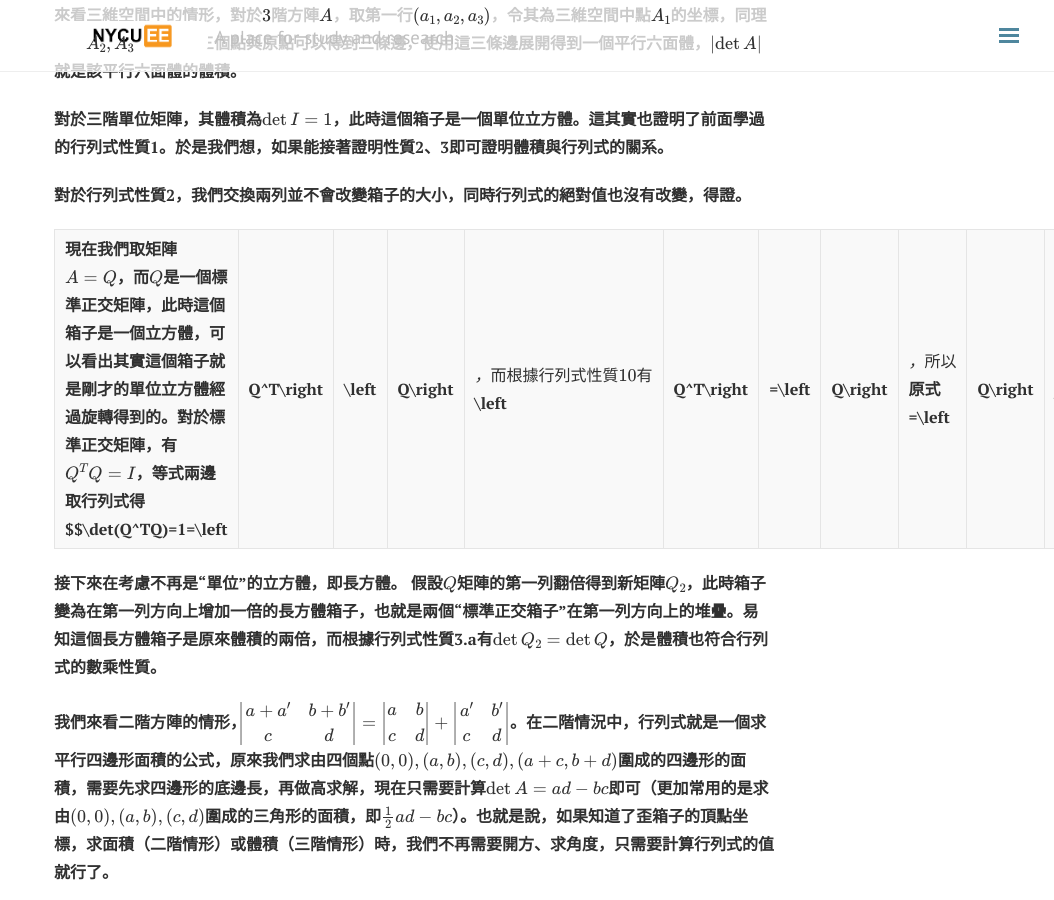
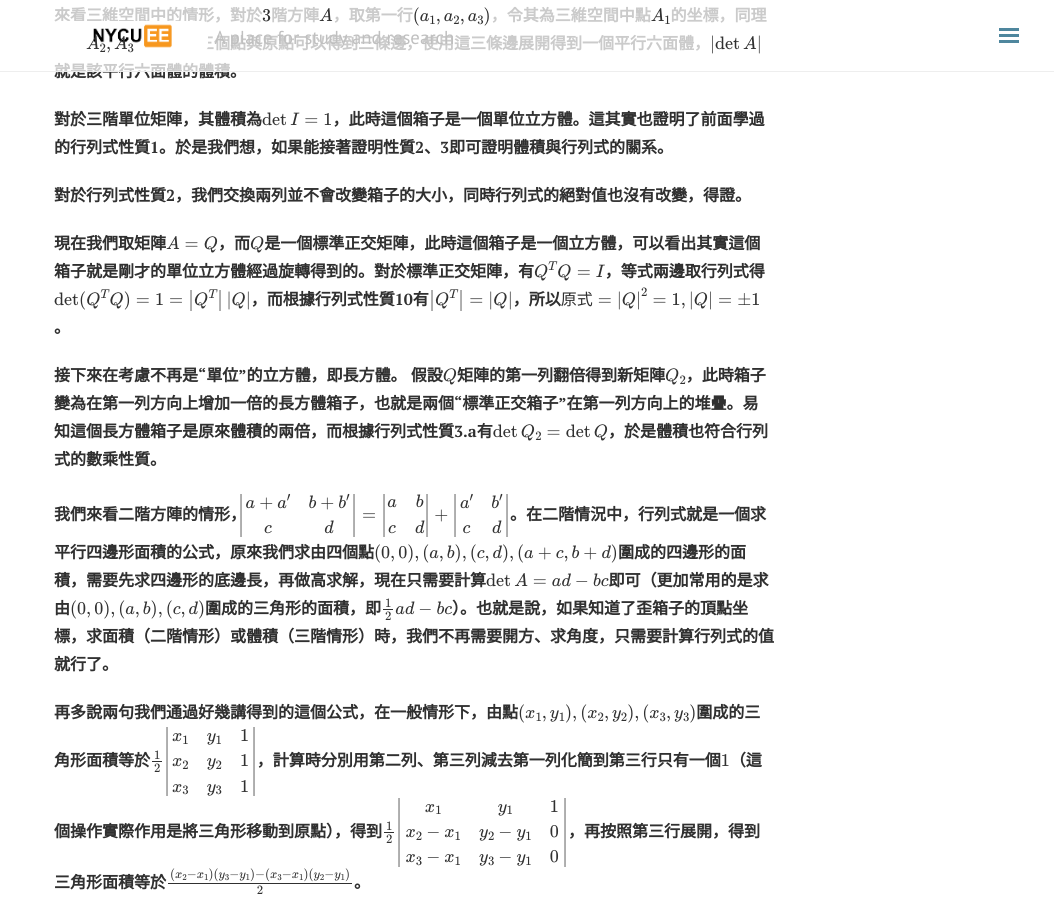
Before and after one commit to nycu-ee/nycu-ee.github.io, a Jekyll site: the page built from _posts/2021-02-11-linear-algebra-20.md, in a window 1280 px wide and 900 px high, scrolled down 2204 px. Shown: the whole window, without its empty margins (226-1280 px from the left). Built offline with Jekyll 4.4.1, drawn with Linux system fonts in a browser that asks for light colours; nearby versions of some CDN libraries; formulas are drawn with MathJax 3; comment, search, counter and statistics services are not loaded.

Commit message:
Update 2021-02-11-linear-algebra-20.md

```diff
--- a/_posts/2021-02-11-linear-algebra-20.md
+++ b/_posts/2021-02-11-linear-algebra-20.md
@@ -60,7 +60,7 @@ $$
 
 對於行列式性質2，我們交換兩列並不會改變箱子的大小，同時行列式的絕對值也沒有改變，得證。
 
-現在我們取矩陣$A=Q$，而$Q$是一個標準正交矩陣，此時這個箱子是一個立方體，可以看出其實這個箱子就是剛才的單位立方體經過旋轉得到的。對於標準正交矩陣，有$Q^TQ=I$，等式兩邊取行列式得$$\det(Q^TQ)=1=\left|Q^T\right|\left|Q\right|$$，而根據行列式性質10有$$\left|Q^T\right|=\left|Q\right|$$，所以$$原式=\left|Q\right|^2=1, \left|Q\right|=\pm 1$$。
+現在我們取矩陣$A=Q$，而$Q$是一個標準正交矩陣，此時這個箱子是一個立方體，可以看出其實這個箱子就是剛才的單位立方體經過旋轉得到的。對於標準正交矩陣，有$Q^TQ=I$，等式兩邊取行列式得$\det(Q^TQ)=1=\left\|Q^T\right\|\left\|Q\right\|$，而根據行列式性質10有$\left\|Q^T\right\|=\left\|Q\right\|$，所以$原式=\left\|Q\right\|^2=1, \left\|Q\right\|=\pm 1$。
 
 接下來在考慮不再是“單位”的立方體，即長方體。 假設$Q$矩陣的第一列翻倍得到新矩陣$Q_2$，此時箱子變為在第一列方向上增加一倍的長方體箱子，也就是兩個“標準正交箱子”在第一列方向上的堆疊。易知這個長方體箱子是原來體積的兩倍，而根據行列式性質3.a有$\det Q_2=\det Q$，於是體積也符合行列式的數乘性質。
 
```
